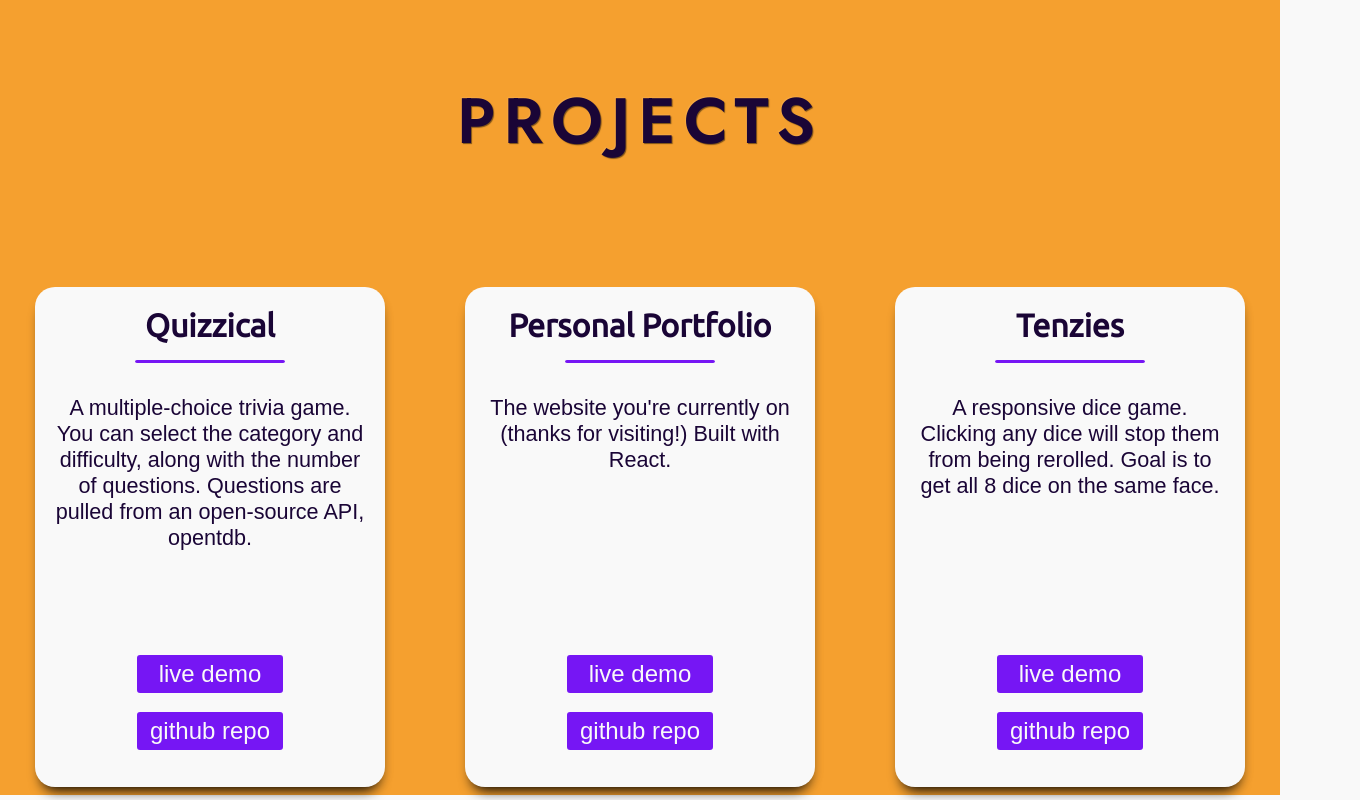
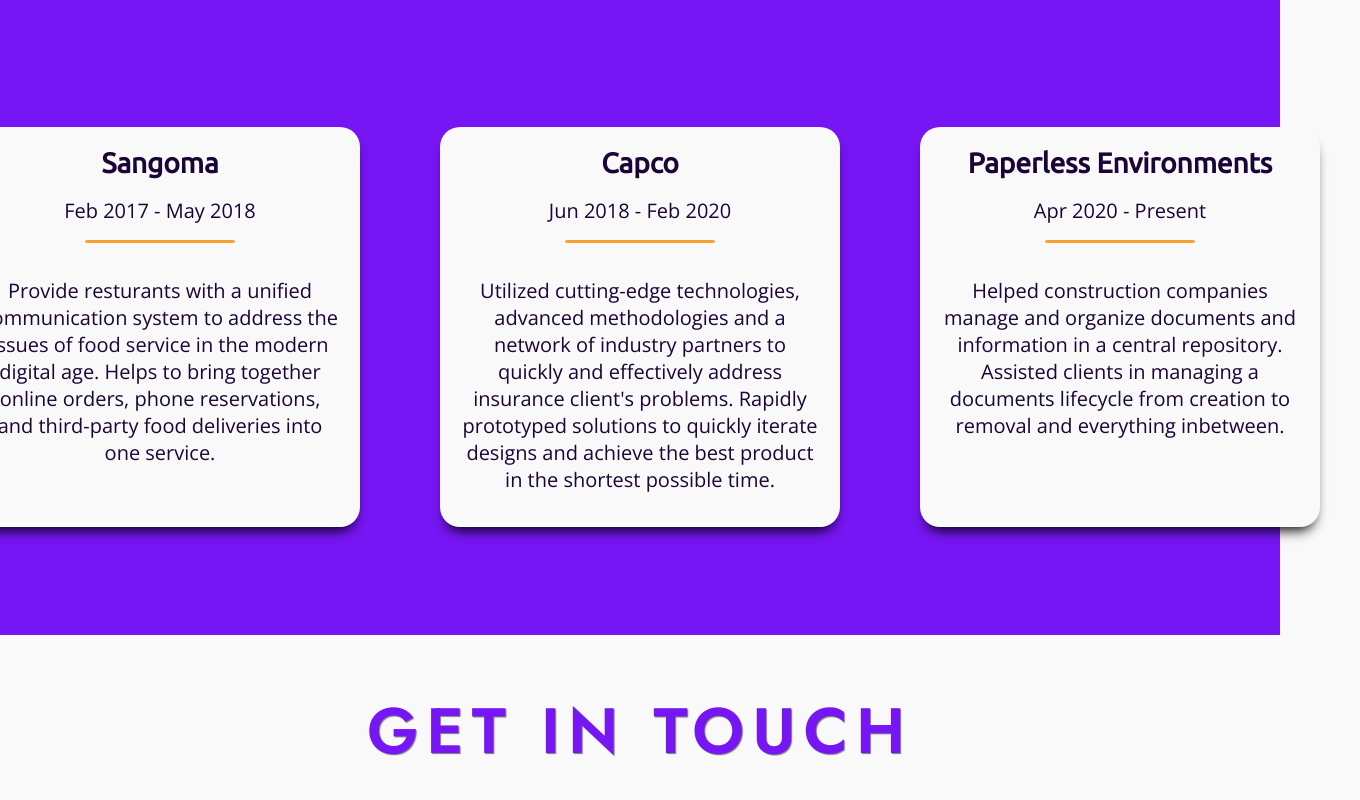
Before and after one commit to skylares/personal-portfolio, a React app: page / in a window 1280 px wide. Shown: the part 1880-2680 px from the top of the page, 1360 px wide, since content can reach past the window. Built offline with nearby package versions, Linux system fonts and the light colour scheme.

Commit message:
Update experience section

```diff
--- a/public/index.html
+++ b/public/index.html
@@ -12,7 +12,7 @@
     />
     <link rel="preconnect" href="https://fonts.googleapis.com">
     <link rel="preconnect" href="https://fonts.gstatic.com" crossorigin>
-    <link href="https://fonts.googleapis.com/css2?family=Jost:wght@300;600&family=Lato:wght@300;400&family=Ubuntu:wght@400&display=swap" rel="stylesheet">
+    <link href="https://fonts.googleapis.com/css2?family=Jost:wght@300;600&family=Lato:wght@300;400&family=Open+Sans&family=Ubuntu&display=swap" rel="stylesheet">
     <title>Skylar Kesselring | Frontend Web Developer</title>
   </head>
 
--- a/src/components/About.tsx
+++ b/src/components/About.tsx
@@ -5,7 +5,7 @@
   return(
     <section className="about" id="about">
       <h1 className="about--title">ABOUT ME</h1>
-      <p className="about--text">As a naturally curious person and a life-long user of computers it seemed only natural that I would be drawn towards software development. My journey into programming began with Java while attending Seminole State college. After graduating I wanted to make websites so I began learning the holy trinity; Javascript, HTML, and CSS. It didn't take long for me to realize this was my future career, so I went all in and haven't looked back since. <br/><br/> Nowadays I utilize Javascript, React, and the MERN stack to create responsive, interactive, and user-friendly web experiences. Outside of software development I love to rock climb and cook for people. </p>
+      <p className="about--text">Hello there. I'm Skylar and I'm a software engineer with 5+ years of experience based in Florida. I focus on web development, primarily with the use React but I have experience with backend development. I hope to continue growing as a developer and use my skills to help others.<br/><br/> Outside of software development I love to rock climb and cook for people. </p>
     </section>
   );
 }
--- a/src/components/Contact.tsx
+++ b/src/components/Contact.tsx
@@ -71,7 +71,7 @@
   return(
     <section className="contact" id="contact">
       <h1 className='contact--title'>GET IN TOUCH</h1>
-      <p className='contact--subtitle'>Feel free to contact me by <a href='mailto: skylarkesselring@gmail.com' className='contact--subtitle-email'>email</a> or with the form below.</p>
+      <p className='contact--subtitle'>Feel free to contact me by <a href='mailto: kesselring.skylar@gmail.com' className='contact--subtitle-email'>email</a> or with the form below.</p>
 
       {formFinished
       ?
--- a/src/components/Hero.tsx
+++ b/src/components/Hero.tsx
@@ -26,7 +26,7 @@
         <h3 className="hero--introduction">Hello, my name is</h3>
         <h1 className="hero--name">SKYLAR</h1>
         <img src={fancyUnderline} className="hero--underline" alt='fancy underline for name'/>
-        <p className="hero--description">I'm a frontend developer who is passionate about coding beautiful websites</p>
+        <p className="hero--description">Frontend Software Engineer</p>
       </div>
       }
     </section>
--- a/src/components/Projects.tsx
+++ b/src/components/Projects.tsx
@@ -3,54 +3,49 @@
 export default function Projects() {
 
   interface ProjectType {
-    title: string;
-    name: string;
+    company: string;
+    startDate: string;
+    endDate: string;
     description: string;
-    demoUrl: string;
-    gitUrl: string;
   }
 
-  const quizzical = {
-    title: "Quizzical",
-    name: "quizzical",
-    description: "A multiple-choice trivia game. You can select the category and difficulty, along with the number of questions. Questions are pulled from an open-source API, opentdb.",
-    demoUrl: "https://skylares.github.io/trivia-app/",
-    gitUrl: "https://github.com/skylares/trivia-app",
+  const paperlessEnvironments = {
+    company: "Paperless Environments",
+    startDate: "Apr 2020",
+    endDate: "Present",
+    description: "Helped construction companies manage and organize documents and information in a central repository. Assisted clients in managing a documents lifecycle from creation to removal and everything inbetween.",
   }
 
-  const portfolio = {
-    title: "Personal Portfolio",
-    name: "portfolio",
-    description: "The website you're currently on (thanks for visiting!) Built with React.",
-    demoUrl: "http://www.skylarkesselring.com",
-    gitUrl: "https://github.com/skylares/personal-portfolio",
+  const capco = {
+    company: "Capco",
+    startDate: "Jun 2018",
+    endDate: "Feb 2020",
+    description: "Utilized cutting-edge technologies, advanced methodologies and a network of industry partners to quickly and effectively address insurance client's problems. Rapidly prototyped solutions to quickly iterate designs and achieve the best product in the shortest possible time.",
   }
 
-  const tenzies = {
-    title: "Tenzies",
-    name: "tenzies",
-    description: "A responsive dice game. Clicking any dice will stop them from being rerolled. Goal is to get all 8 dice on the same face.",
-    demoUrl: "https://skylares.github.io/tenzies-game/",
-    gitUrl: "https://github.com/skylares/tenzies-game",
+  const sangoma = {
+    company: "Sangoma",
+    startDate: "Feb 2017",
+    endDate: "May 2018",
+    description: "Provide resturants with a unified communication system to address the issues of food service in the modern digital age. Helps to bring together online orders, phone reservations, and third-party food deliveries into one service.",
   }
 
-  const projects = [quizzical, portfolio, tenzies];
+  const projects = [sangoma, capco, paperlessEnvironments];
 
   const projectDisplayer = (projects: ProjectType[]) => {
     return projects.map((project: ProjectType, i: number) => (
-      <div className={`projects--project -${project.title}`} key={i}>
-        <h4>{project.title}</h4>
+      <div className={`projects--project -${project.company}`} key={i}>
+        <h4>{project.company}</h4>
+        <p className='project--date'>{`${project.startDate} - ${project.endDate}`}</p>
         <hr className='line'/>
         <p>{project.description}</p>
-        <a href={project.demoUrl} target="_blank">live demo</a>
-        <a href={project.gitUrl} target="_blank">github repo</a>
       </div>
     ));
   };
 
-  return(
+  return (
     <section className="projects" id="projects">
-      <h1 className='projects--title'>PROJECTS</h1>
+      <h1 className='projects--title'>EXPERIENCE</h1>
       <div className='projects--container'>
         {projectDisplayer(projects)}
       </div>
--- a/src/styles.css
+++ b/src/styles.css
@@ -117,7 +117,7 @@
   background-color: var(--main-accent);
 }
 
-/* nav-mobile */
+/* header-mobile */
 
 .header--nav-mobile {
   position: fixed;
@@ -205,7 +205,7 @@
 .hero--title-section {
   position: fixed;
   z-index: -1;
-  padding-top: 180px;
+  padding-top: 250px;
 }
 
 .hero--name {
@@ -223,8 +223,9 @@
 }
 
 .hero--description {
-  font-size: 1.6rem;
-  margin-top: 50px;
+  color: var(--dark-text);
+  font-size: 1.7rem;
+  margin-top: 15px;
   width: 450px;
   line-height: 150%;
   letter-spacing: -0.05rem;
@@ -409,13 +410,14 @@
 .projects {
   padding-top: 10vh;
   min-height: 100vh;
-  background: var(--main-accent);
+  background: var(--main-color);
   color: var(--dark-text);
   flex-direction: column;
 }
 
 .projects--title {
   margin-bottom: 15vh;
+  color: var(--background-color);
 }
 
 .projects--container {
@@ -428,8 +430,8 @@
   padding: 20px;
   text-align: center;
   color: var(--dark-text);
-  width: 350px;
-  height: 500px;
+  width: 400px;
+  height: 400px;
   background-color: var(--background-color);
   margin: 0px 40px;
   font-size: 2rem;
@@ -445,10 +447,14 @@
   box-shadow: 0px 10px 13px -7px #000000, 5px 5px 32px 12px rgba(0,0,0,0.34);
 }
 
+.projects--project > h4 {
+  font-size: 28px;
+}
+
 .projects--project > p {
-  margin: 5% 0 auto 0;
-  font-size: 1.35rem;
-  font-family: "Latos", sans-serif;
+  margin: 5% 0 0 0;
+  font-size: 1.25rem;
+  font-family: 'Open Sans', sans-serif;
 }
 
 .projects--project > a {
@@ -462,8 +468,7 @@
   padding: 5px 0;
   font-size: 1.5rem;
   margin-bottom: 15px;
-  font-family: "Latos", sans-serif;
-  font-weight: 400;
+  font-family: 'Open Sans', sans-serif;
 }
 
 .projects--project > a:hover {
@@ -471,10 +476,10 @@
 }
 
 .line {
-  background-color: var(--main-color);
+  background-color: var(--main-accent);
   width: 150px;
   height: 3px;
-  border: 1px solid var(--main-color);
+  border: 1px solid var(--main-accent);
   border-radius: 100px;
 }
 
```
